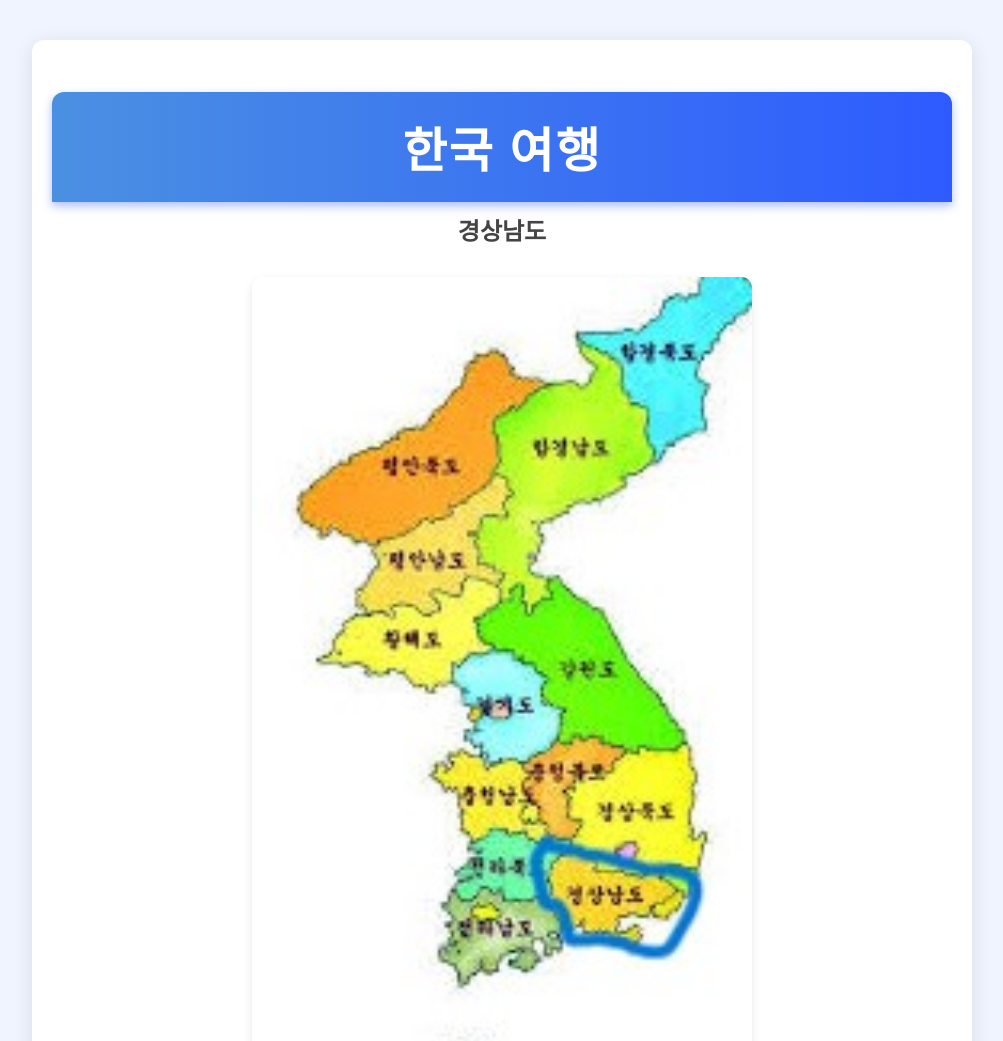
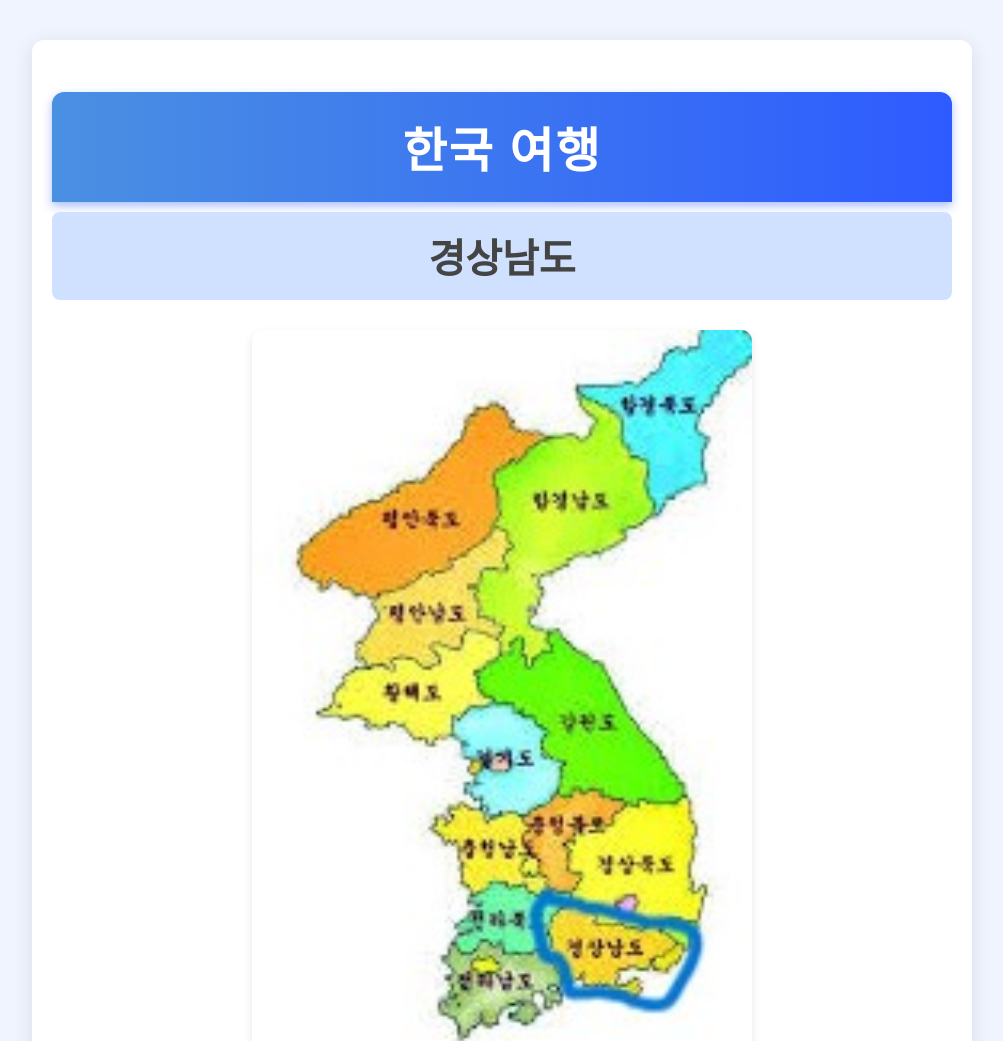
Before and after one commit to dchang11/Korean-Proj, a plain HTML site: page index.html in a window 1280 px wide. Shown: the top 1041 px of the page, without its empty margins (138-1141 px from the left). Drawn offline with Linux system fonts and the light colour scheme.

Commit message:
Update styles.css

```diff
--- a/styles.css
+++ b/styles.css
@@ -35,7 +35,10 @@ h2 {
   margin-top: 0;
   margin-bottom: 30px;
   font-weight: 600;
-  font-size: 1.5rem;
+  font-size: 2.5rem;      /* Increased size */
+  background-color: #d0e1ff; /* Light blue background */
+  padding: 15px 0;        /* Add some vertical padding */
+  border-radius: 8px;     /* Rounded corners */
 }
 
 .map {
```
